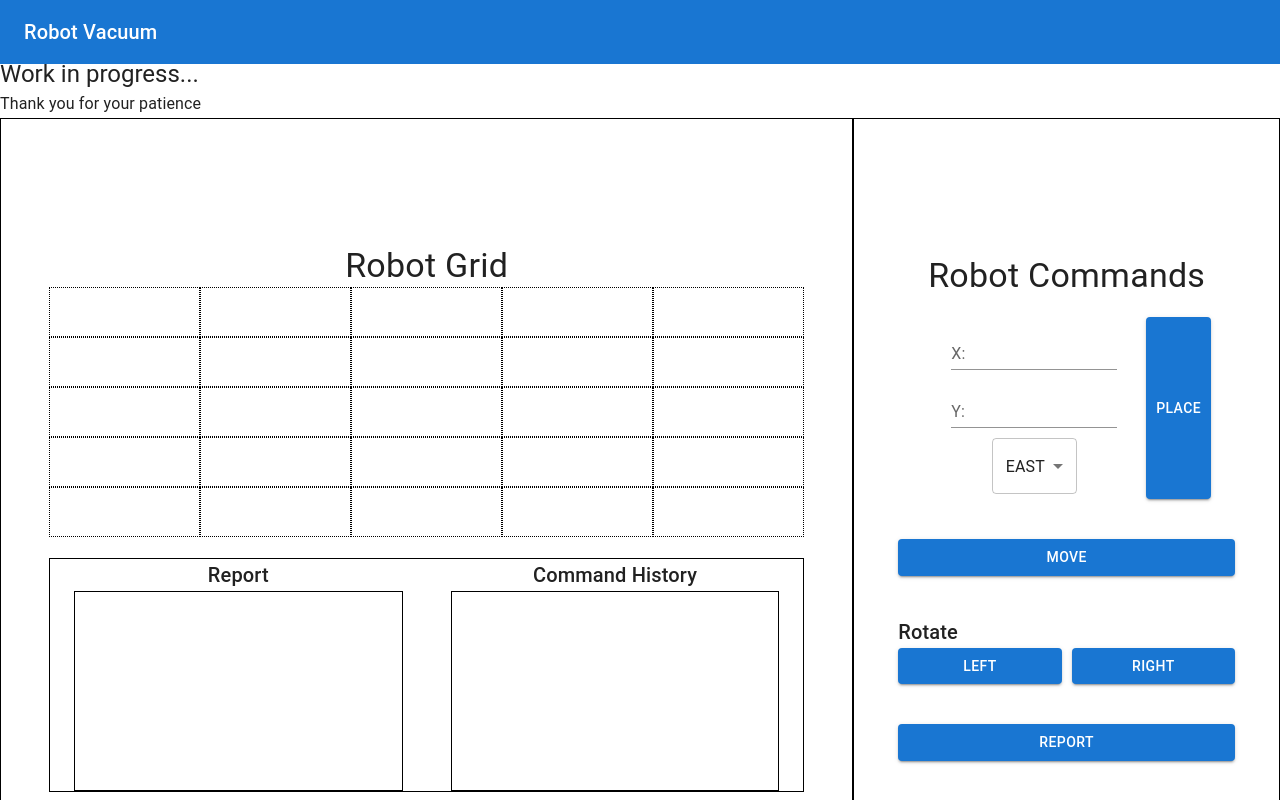
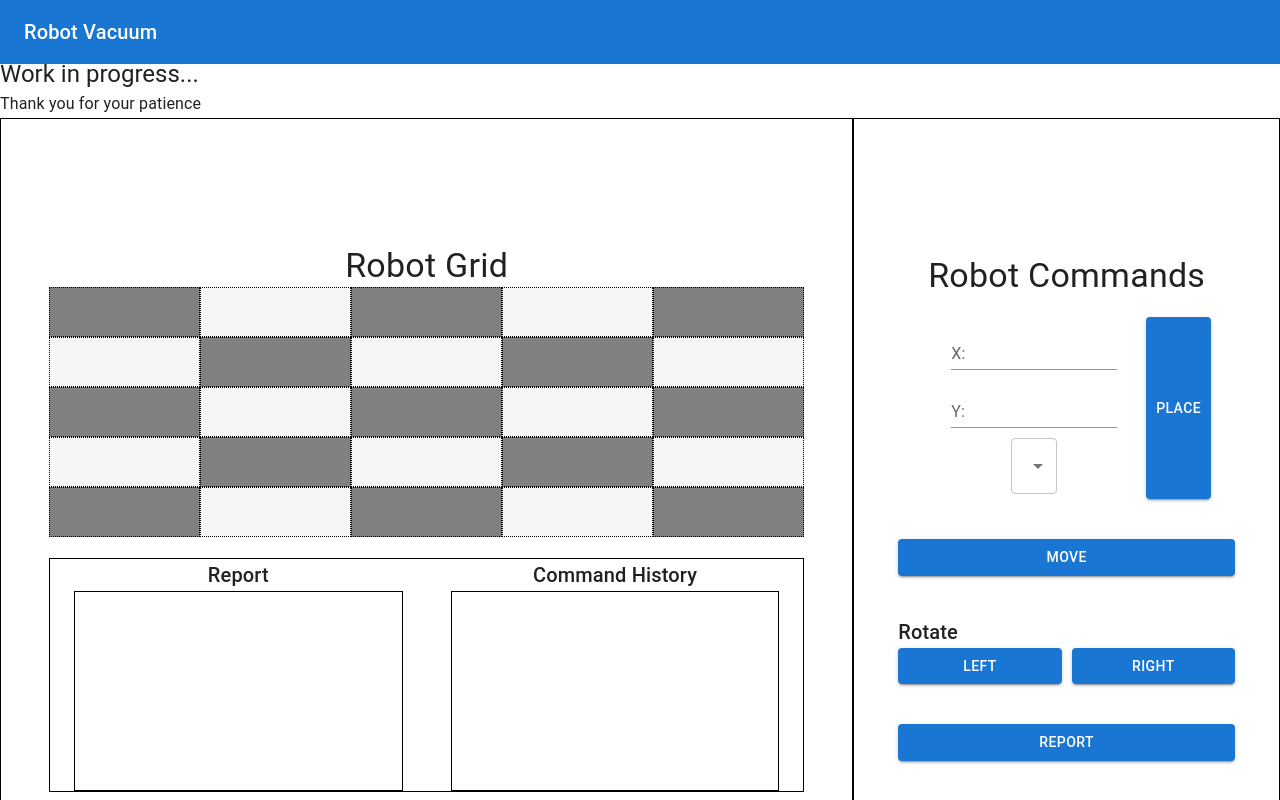
Before and after one commit to naveen-upbeat-sg/robot-vacuum-tracker, a React app: page / in a window 1280 px wide. Shown: the top 800 px of the page. Built offline with nearby package versions, Linux system fonts and the light colour scheme.

Commit message:
Basic robotic image update

```diff
--- a/package.json
+++ b/package.json
@@ -30,7 +30,9 @@
     "@types/react": "^18.0.29",
     "@types/react-dom": "^18.0.11",
     "babel-loader": "^9.1.2",
+    "copy-webpack-plugin": "^11.0.0",
     "cypress": "^12.8.1",
+    "file-loader": "^6.2.0",
     "gh-pages": "^5.0.0",
     "html-webpack-plugin": "^5.5.0",
     "jest": "^29.5.0",
--- a/src/components/RobotControl.tsx
+++ b/src/components/RobotControl.tsx
@@ -72,7 +72,9 @@ const RobotControl = (props: any) => {
         justifyContent: 'center',
         justifyItems: 'stretch',
       }}>
-        <Typography variant='h4' sx={{flex:1, justifyContent:'center', display:'flex'}}>Robot Commands</Typography>
+      <Typography variant='h4' sx={{ flex: 1, justifyContent: 'center', display: 'flex' }}>
+        Robot Commands
+      </Typography>
       <Box sx={{ padding: '20px', flex: '1' }}>
         <Container sx={{ display: 'flex' }}>
           <Container sx={{ display: 'flex', flexDirection: 'column', alignItems: 'center' }}>
@@ -83,6 +85,7 @@ const RobotControl = (props: any) => {
                 id='standard-basic'
                 label='X: '
                 variant='standard'
+                // value={xLocation}
                 onChange={(e) => setXLocation(Number(e.target.value) as number)}
               />
             </Box>
@@ -93,6 +96,7 @@ const RobotControl = (props: any) => {
                 id='standard-basic'
                 label='Y: '
                 variant='standard'
+                // value={yLocation}
                 onChange={(e) => setYLocation(Number(e.target.value) as number)}
               />
             </Box>
@@ -100,7 +104,7 @@ const RobotControl = (props: any) => {
               {/* <TextField id='standard-basic' label='Facing: ' variant='standard' /> */}
               <Select
                 id='demo-simple-select'
-                value={facing || RobotFacing.east}
+                // value={facing || RobotFacing.east}
                 label='Facing'
                 onChange={(e) => setFacing(e.target.value as RobotFacing)}>
                 <MenuItem value={RobotFacing.north}>{RobotFacing.north}</MenuItem>
--- a/src/components/RobotGrid.tsx
+++ b/src/components/RobotGrid.tsx
@@ -30,18 +30,18 @@ const RobotGrid = (props: Props) => {
     let rotateString = 'rotate(0)';
     if (facing) {
       switch (facing) {
-        case RobotFacing.east: {
+        case RobotFacing.north: {
           break;
         }
-        case RobotFacing.north: {
+        case RobotFacing.west: {
           rotateString = 'rotate(-90deg)';
           break;
         }
-        case RobotFacing.south: {
+        case RobotFacing.east: {
           rotateString = 'rotate(90deg)';
           break;
         }
-        case RobotFacing.west: {
+        case RobotFacing.south: {
           rotateString = 'rotate(180deg)';
           break;
         }
@@ -65,20 +65,38 @@ const RobotGrid = (props: Props) => {
                   return (
                     <Box
                       key={`x_${xLocationIndex}_y_${yLocationIndex}`}
-                      sx={{ border: '1px dotted #000', minHeight: '50px', minWidth: '50px' }}>
+                      sx={{
+                        border: '1px dotted #000',
+                        minHeight: '50px',
+                        minWidth: '50px',
+                        backgroundColor:
+                          xLocationIndex % 2 == 0
+                            ? yLocationIndex % 2 == 0
+                              ? 'grey'
+                              : 'whitesmoke'
+                            : yLocationIndex % 2 == 1
+                            ? 'grey'
+                            : 'whitesmoke',
+                      }}>
                       {/* {xLocationIndex + ', ' + yLocationIndex} */}
                       {location && location.x == xLocationIndex && location.y == yLocationIndex && (
                         <Box
                           sx={{
-                            minHeight: '50px',
+                            height: '50px',
                             display: 'flex',
                             justifyContent: 'center',
                             alignItems: 'center',
                           }}>
-                          <PlayCircleFilledWhiteIcon
+                          {/* <PlayCircleFilledWhiteIcon
                             sx={{
                               transform: robotIconRotation(facing),
-                            }}></PlayCircleFilledWhiteIcon>
+                            }}></PlayCircleFilledWhiteIcon> */}
+                          <Box sx={{height:'100%'}}>
+                            <img
+                              style={{ maxHeight: '45px', transform: robotIconRotation(facing), }}
+                              src='/img/roboticVacuum.png'
+                              alt='robotic-image'></img>
+                          </Box>
                         </Box>
                       )}
                     </Box>
@@ -118,7 +136,7 @@ const RobotGrid = (props: Props) => {
               alignItems: 'center',
               border: '1px solid #000',
               borderLeft: '0px',
-              flexDirection:'column'
+              flexDirection: 'column',
             }}>
             <Typography variant='h6'>Command History</Typography>
             <Box
--- a/webpack.config.js
+++ b/webpack.config.js
@@ -1,23 +1,28 @@
 // webpack.config.js
 
-const path = require("path");
-const HtmlWebpackPlugin = require("html-webpack-plugin");
-
+const path = require('path');
+const HtmlWebpackPlugin = require('html-webpack-plugin');
+const CopyWebpackPlugin = require('copy-webpack-plugin');
 
 module.exports = {
-  entry: "./src/index.tsx",
+  entry: './src/index.tsx',
   output: {
-    filename: "main.js",
-    path: path.resolve(__dirname, "build"),
+    filename: 'main.js',
+    path: path.resolve(__dirname, 'build'),
   },
   plugins: [
     new HtmlWebpackPlugin({
-      template: path.join(__dirname, "public", "index.html"),
+      template: path.join(__dirname, 'public', 'index.html'),
+    }),
+    new CopyWebpackPlugin({
+      patterns: [
+        { from: "src/img", to: "img" },
+      ],
     }),
   ],
   devServer: {
     static: {
-      directory: path.join(__dirname, "build"),
+      directory: path.join(__dirname, 'build'),
     },
     port: 3020,
   },
@@ -27,16 +32,23 @@ module.exports = {
       {
         test: /\.(js|jsx)$/,
         exclude: /node_modules/,
-        use: ["babel-loader"],
+        use: ['babel-loader'],
       },
       {
         test: /\.(ts|tsx)$/,
-        loader: "ts-loader"
-      }
+        loader: 'ts-loader',
+      },
+      {
+        test: /\.(png|jpe?g|gif|jp2|webp)$/,
+        loader: 'file-loader',
+        options: {
+          name: '[name].[ext]',
+        },
+      },
     ],
   },
   // pass all js files through Babel
   resolve: {
-    extensions: ["*", ".js", ".jsx", ".ts", ".tsx"],
-  }
+    extensions: ['*', '.js', '.jsx', '.ts', '.tsx'],
+  },
 };
```
Also changed, not shown: src/img/roboticVacuum.png (added).
